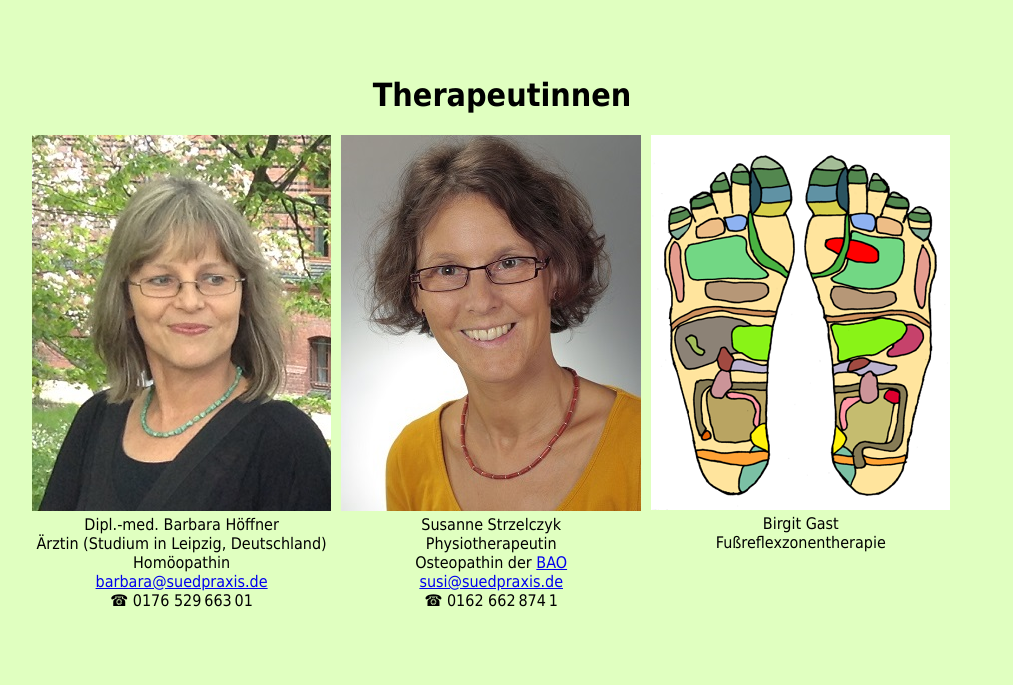
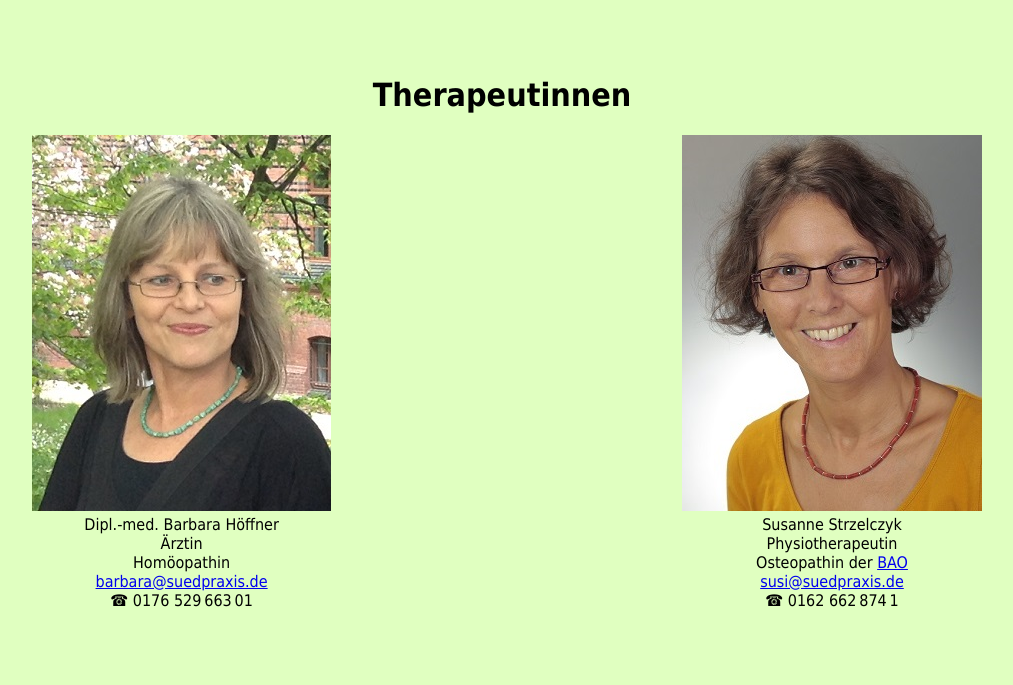
Before and after one commit to KonradHoeffner/suedpraxis.de, a PHP site: page /therapeutinnen.php in a window 1280 px wide. Shown: the part 286-971 px from the top of the page, without its empty margins (138-1151 px from the left). Run offline with PHP 8.4, Linux system fonts and the light colour scheme.

Commit message:
Homöopathie etwas rausgenommen, Birgit weg.
Homöopathie erstmal Schwangerschaftshinweis (da kommt ne Tabelle) und
Krankenkassenhinweis rausgenommen. Birgit raus und die anderen Beiden
links und rechts.

```diff
--- a/homoeopathie.php
+++ b/homoeopathie.php
@@ -18,10 +18,10 @@ Durch Potenzierung werden die Arzneimittel verdünnt und dynamisiert, so dass si
 Grundlage der Behandlung ist eine genaue Anamnese.
 Sehr wichtig ist auch Ihre  Beobachtung der Symptomatik vor und nach der Mittelgabe.
 </p>
-<p>Auch in der Schwangerschaft ist die sanfte Homöopathie ideal!</p>
+<!--<p>Auch in der Schwangerschaft ist die sanfte Homöopathie ideal!</p>-->
 <h2>Kosten</h2>
 Die homöopathische Behandlung ist gezielt auf Sie abgestimmt. Nach der Erstanamnese finden wir dabei  sorgfältig und individuell das für Sie und ihr Beschwerdebild passende Mittel. Wir bieten besondere Tarife für Kinder, Jugendliche, Studenten, Arbeitslose, Rentner sowie Sozialtarife an! Bitte kontaktieren Sie uns, um eine individuelle Vereinbarung zu treffen.</br>
-Viele Krankenkassen erstatten die homöopathische Behandlung ganz oder teilweise!
+<!--Viele Krankenkassen erstatten die homöopathische Behandlung ganz oder teilweise!-->
 <br/><br/>
 <table>
 <tr><td>Erstkonsultation Erwachsene</td><td>180,-€</td></tr>
--- a/include/suedpraxis.css
+++ b/include/suedpraxis.css
@@ -103,7 +103,6 @@ h1,h2,h3,h4
 
 .therapeut
 {
- float:left;
  height:550px;
  width:300px;
  padding-left:1%;
--- a/therapeutinnen.php
+++ b/therapeutinnen.php
@@ -13,19 +13,20 @@
 </div>
 <!-- ******************* -->
 <br/>
+<center>
 <h1>Therapeutinnen</h1>
-<div class="therapeut">
+<div class="therapeut" style="float:left;">
 <center>
 <img src="img/barbara.jpg"><br/>
 Dipl.-med. Barbara Höffner<br/>
-Ärztin (Studium in Leipzig, Deutschland) <br/>
+Ärztin<br/>
 Homöopathin<br/>
 <a href='mailt&#111;&#58;barba&#37;72&#97;%40&#115;%75&#101;&#37;&#54;4&#112;ra%78%&#54;9s&#46;d%&#54;5'>barba&#114;a&#64;suedpr&#97;xi&#115;&#46;de</a><br/>
 &#x260E 0176 529&thinsp;663&thinsp;01
 </center>
 </div>
 
-<div class="therapeut">
+<div class="therapeut" style="float:right;">
 <img src="img/susi_kurz.jpg">
 <center>
 Susanne Strzelczyk<br/>
@@ -34,8 +35,9 @@ Osteopathin der <a href="http://www.bao-osteopathie.de/">BAO</a><br/>
 <a href='ma&#105;lto&#58;%73u%73i&#64;s%75e&#100;p&#114;&#37;61%7&#56;is&#46;%64e'>sus&#105;&#64;sued&#112;r&#97;xis&#46;de</a><br/>
 &#x260E 0162 662&thinsp;874&thinsp;1
 </center>
+</center>
 </div>
-
+<!--
 <div class="therapeut">
 <center>
 <img src="img/fuss.png"><br/>
@@ -43,6 +45,7 @@ Birgit Gast<br/>
 Fußreflexzonentherapie<br/>
 </center>
 </div>
+-->
 <!--Fußbild von http://commons.wikimedia.org/wiki/File:Foot_chart1.png  -->
 </div>
 <?php include 'include/footer.php'; ?>
```
